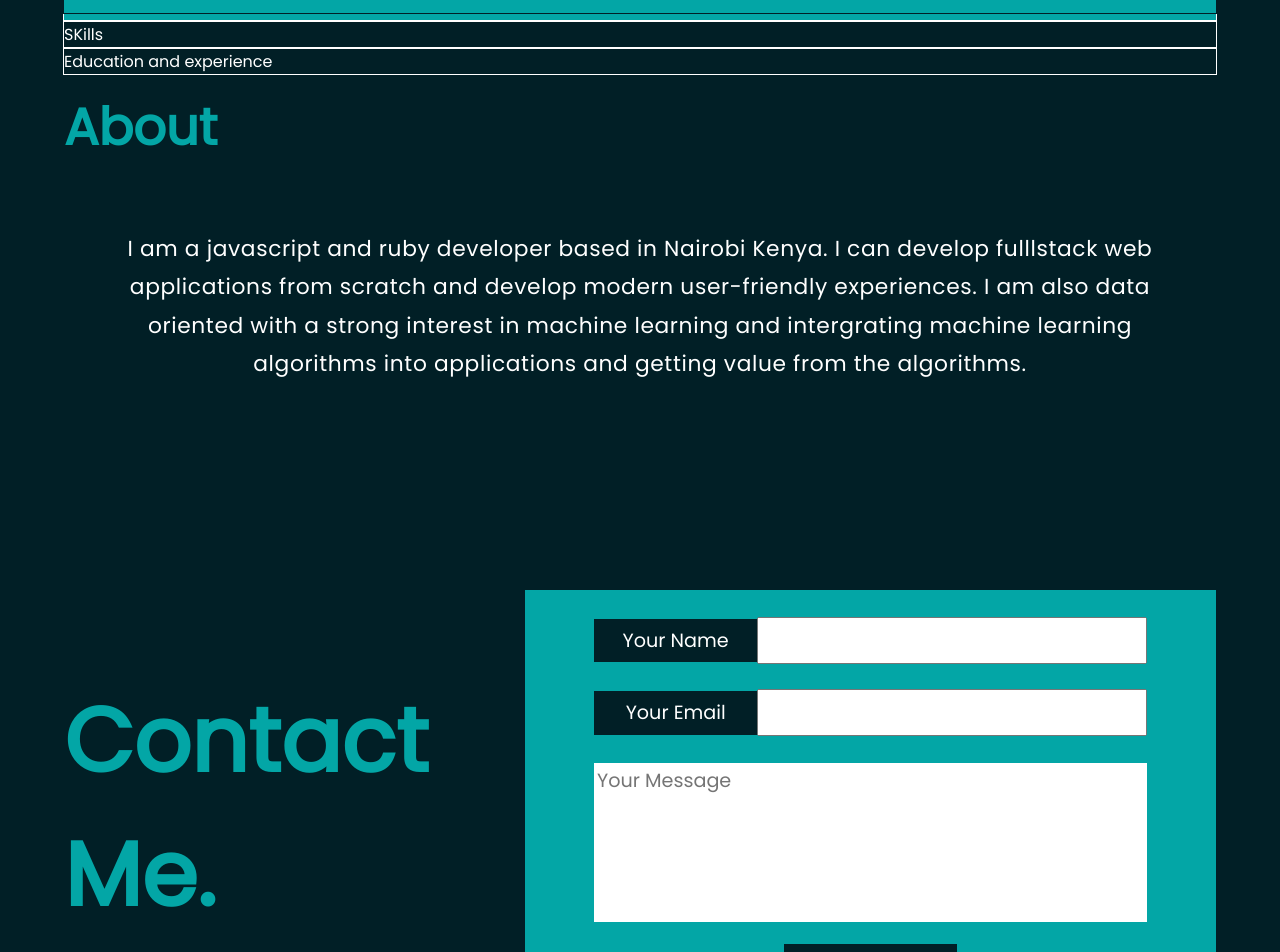
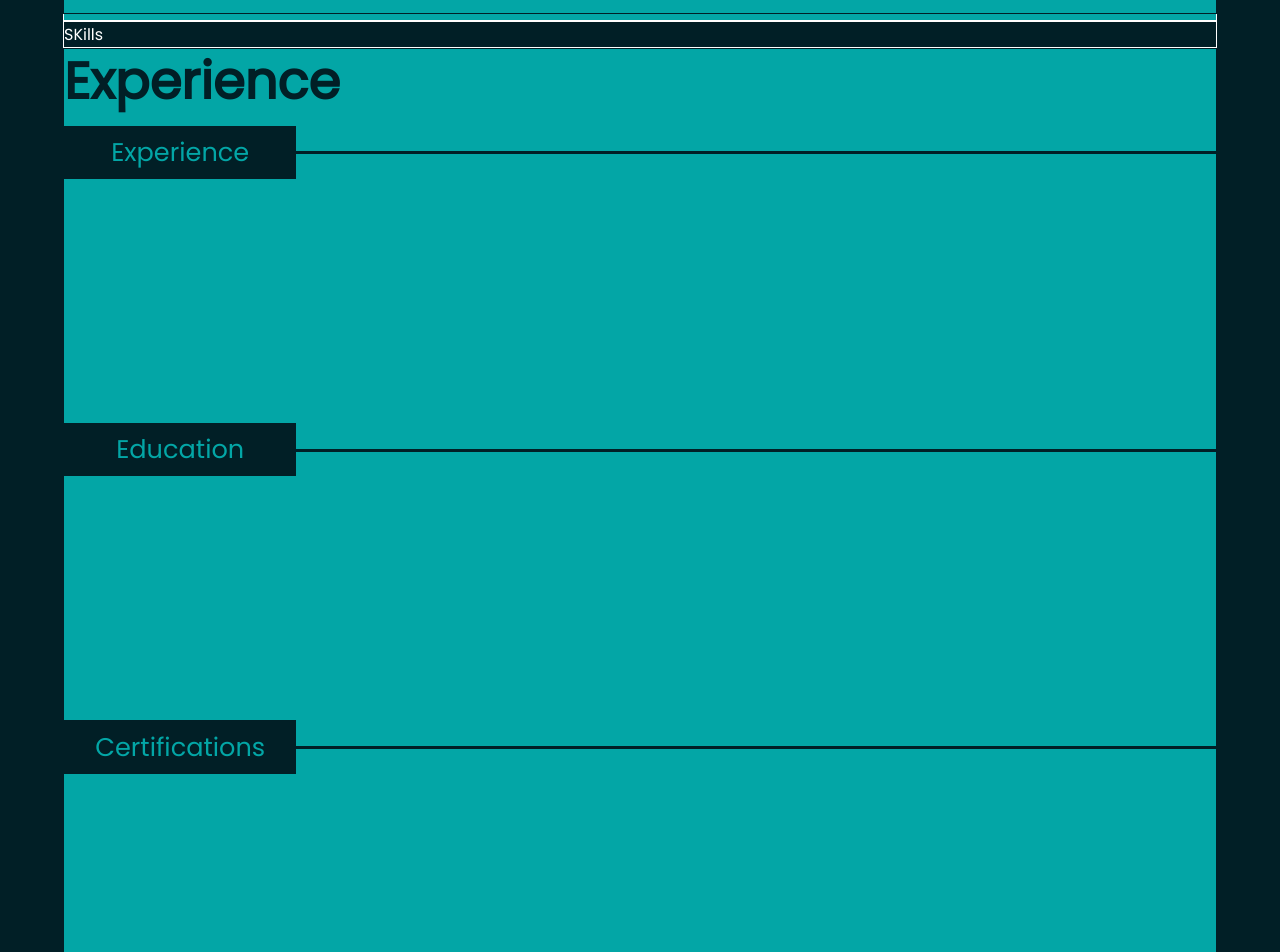
Before and after one commit to MokuaEnock/moku, a React (Create React App) app: page / in a window 1280 px wide. Shown: the part 1300-2252 px from the top of the page. Built offline with nearby package versions, Linux system fonts and the light colour scheme.

Commit message:
create skeleton for education section

```diff
--- /dev/null
+++ b/src/components/education/education.css
@@ -0,0 +1,55 @@
+#edu {
+    height: max-content;
+    display: flex;
+    flex-direction: column;
+    align-items: center;
+    justify-content: space-between;
+    background-color: #03A6A6;
+    color: #011F26;
+    border: thin solid #011F26;
+}
+
+#edu-header {
+    height: 5vw;
+    font-size: 4vw;
+    font-weight: bold;
+}
+
+#exp {
+    margin-top: 3vw;
+    border-top: .3vw solid #011F26;
+    height: 20vw;
+    width: 100%;
+}
+
+#educ {
+    margin-top: 3vw;
+    border-top: .3vw solid #011F26;
+    height: 20vw;
+    width: 100%;
+}
+
+#cert {
+    height: 20vw;
+    width: 100%;
+    margin-top: 3vw;
+    border-top: .3vw solid #011F26;
+    display: flex;
+    flex-direction: column;
+    align-items: flex-start;
+    justify-content: space-between;
+}
+
+.title {
+    width: 20%;
+    height: 4vw;
+    border: thin solid #011F26;
+    font-size: 2vw;
+    display: flex;
+    flex-direction: column;
+    align-items: center;
+    justify-content: center;
+    margin-top: -2.5%;
+    background-color: #011F26;
+    color: #03A6A6;
+}
--- a/src/components/education/education.js
+++ b/src/components/education/education.js
@@ -1,3 +1,21 @@
+import "./education.css";
 export default function Education() {
-  return <section>Education and experience</section>;
+  return (
+    <section id="edu">
+      <header id="edu-header">Experience</header>
+      <div id="exp">
+        <span className="title">Experience</span>
+        <div></div>
+      </div>
+      <div id="educ">
+        <span className="title">Education</span>
+        <div></div>
+      </div>
+
+      <div id="cert">
+        <span className="title">Certifications</span>
+        <div></div>
+      </div>
+    </section>
+  );
 }
```
